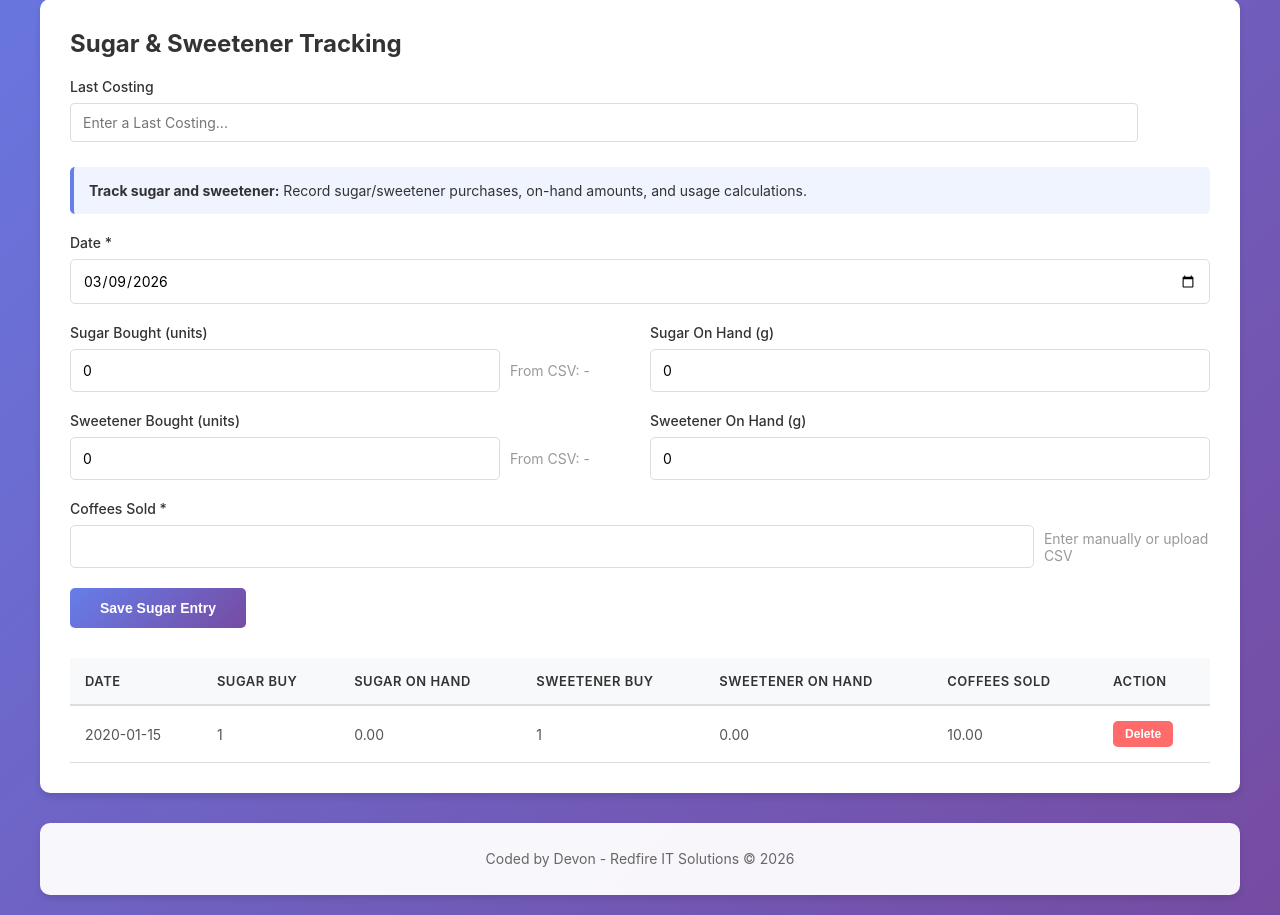
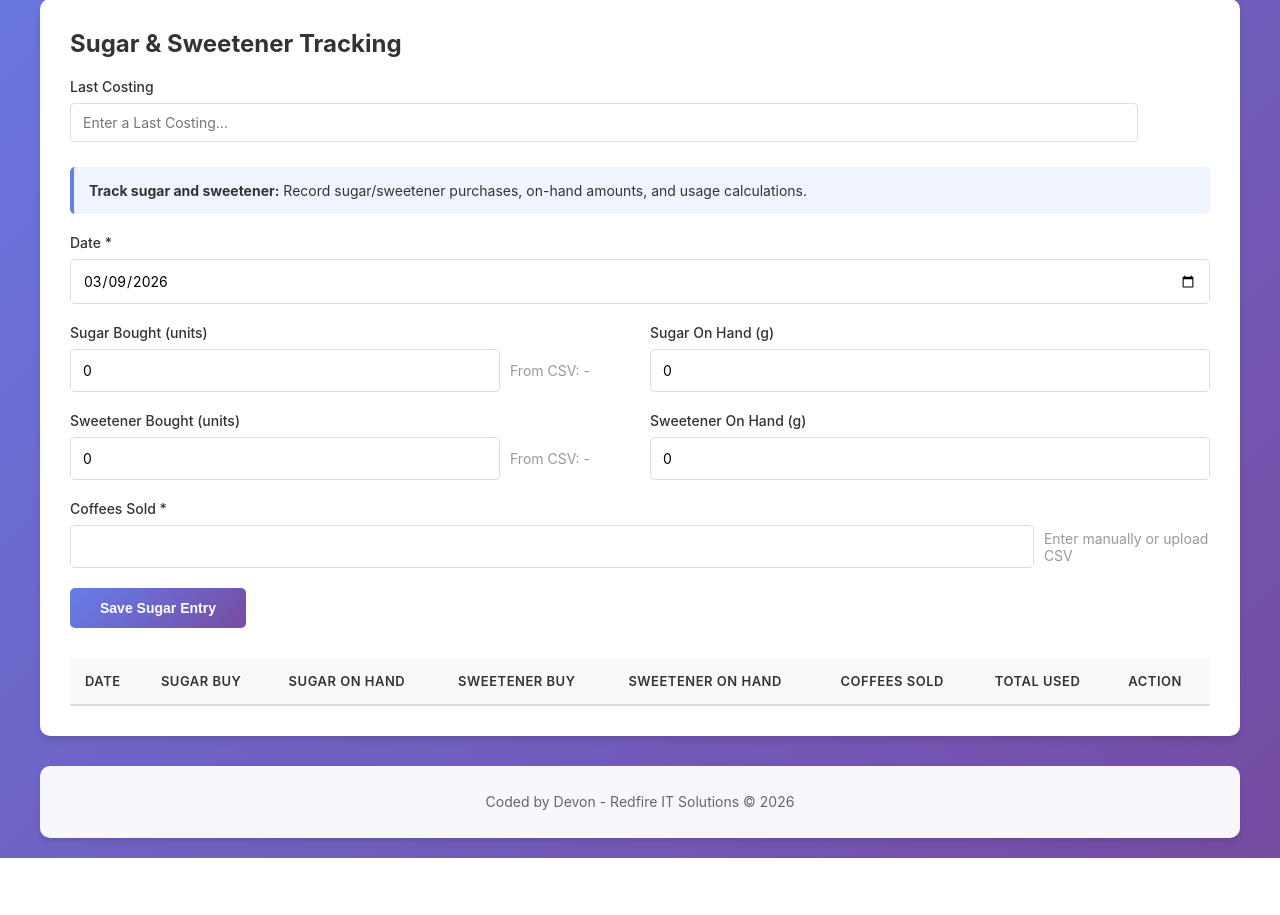
Before and after one commit to Devon-GS/Weekly-Stock-Takes-Web, a Flask app: page /sugar in a window 1280 px wide. Shown: the part 432-1347 px from the top of the page. After the commit the page ends 1290 px from the top, so only its background shows below. Run offline with Flask 3, Linux system fonts and the light colour scheme; tables that the repository leaves empty hold one stand-in row (values such as "Sample post"); lists and menus that the app fills with data are empty.

Commit message:
Update sugar page and table calculations

```diff
--- a/templates/sugar.html
+++ b/templates/sugar.html
@@ -91,11 +91,17 @@
             <th>Sweetener Buy</th>
             <th>Sweetener On Hand</th>
             <th>Coffees Sold</th>
+            <th>Total Used</th>
             <th>Action</th>
         </tr>
     </thead>
     <tbody>
         {% for record in records %}
+            {% if loop.index0 < records|length - 1 %}
+                {% set previous_entry = records[loop.index0 + 1] %}
+                {% set sugar_used = ((previous_entry.sugarHand / sugar_weight) + record.sugarBuy) - (record.sugarHand / sugar_weight) %}
+                {% set sweetener_used = ((previous_entry.sweetnerHand / sweetener_weight) + record.sweetnerBuy) - (record.sweetnerHand / sweetener_weight) %}
+                {% set total_used = (sugar_used + sweetener_used) / record.coffeeSold if record.coffeeSold > 0 else 0 %}
         <tr>
             <td>{{ record.date }}</td>
             <td>{{ record.sugarBuy }}</td>
@@ -103,10 +109,12 @@
             <td>{{ record.sweetnerBuy }}</td>
             <td><span class="sweetener-units" data-grams="{{ record.sweetnerHand }}" data-weight="{{ sweetener_weight }}">-</span></td>
             <td>{{ "%.2f"|format(record.coffeeSold) }}</td>
+            <td>{{ "%.2f"|format(total_used) }}</td>
             <td>
                 <button type="button" class="btn-small btn-danger" onclick="deleteRecord('/api/sugar/{{ record.id }}', {{ record.id }})">Delete</button>
             </td>
         </tr>
+            {% endif %}
         {% endfor %}
     </tbody>
 </table>
```
